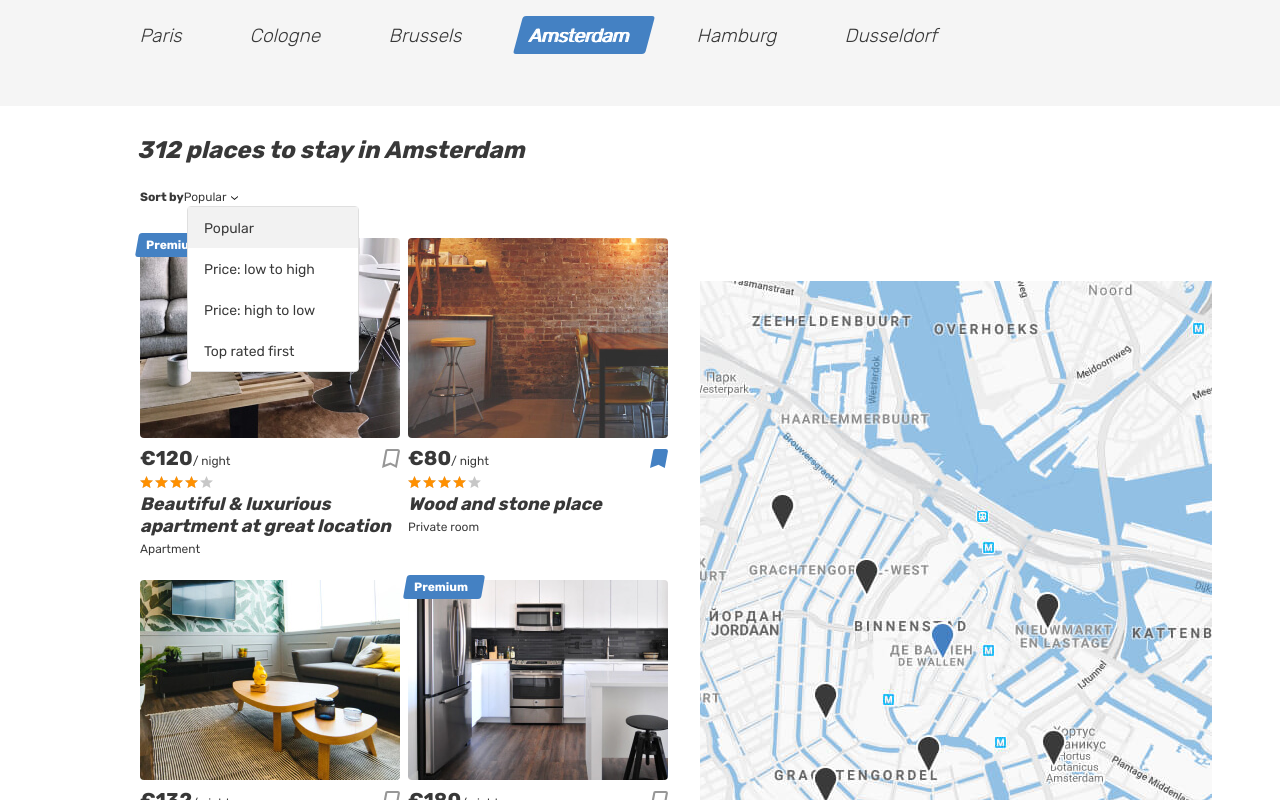
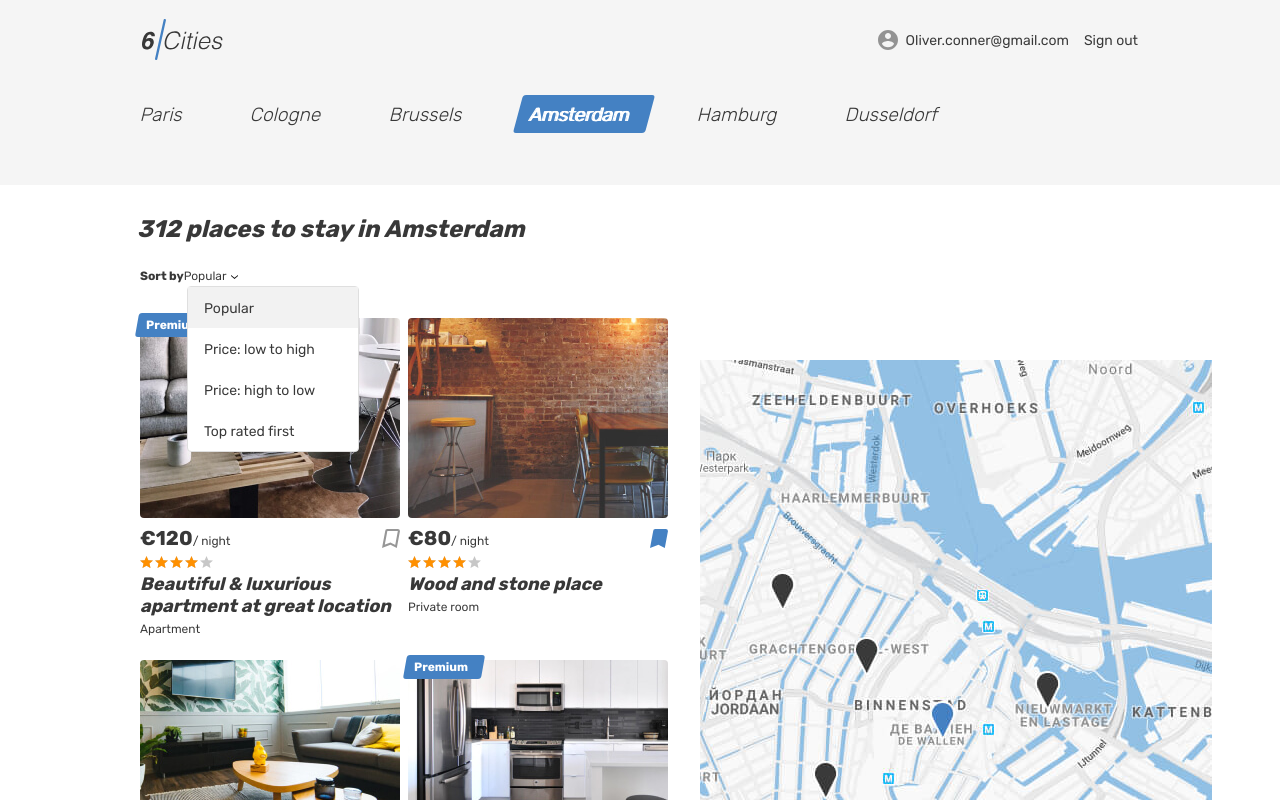
Before and after one commit to maksel94/1759901-six-cities-8, a React (Create React App) app in the folder project/: page / in a window 1280 px wide. Shown: the top 800 px of the page. Built offline with nearby package versions, Linux system fonts and the light colour scheme.

Commit message:
added header component

```diff
--- a/project/src/components/app/app.tsx
+++ b/project/src/components/app/app.tsx
@@ -1,7 +1,11 @@
+import Header from '../header/header';
 import Main from '../main/main';
 
 function App(): JSX.Element {
-  return <Main/>;
+  return <>
+  <Header isMainPage={true} isAuthorized={true}/>
+    <Main/>
+  </>;
 }
 
 export default App;
--- /dev/null
+++ b/project/src/components/header/header.tsx
@@ -0,0 +1,37 @@
+type HeaderProps = {isMainPage:boolean, isAuthorized: boolean}
+
+function Header({isMainPage, isAuthorized}: HeaderProps): JSX.Element {
+  const logoStyle = isMainPage ? 'header__logo-link--active' : '';
+  const href = !isMainPage ? 'main.html' : '#';
+  return <header className="header">
+    <div className="container">
+      <div className="header__wrapper">
+        <div className="header__left">
+          <a className={`header__logo-link ${logoStyle}`} href={href}>
+            <img className="header__logo" src="img/logo.svg" alt="6 cities logo" width="81" height="41" />
+          </a>
+        </div>
+        {isAuthorized &&
+        <nav className="header__nav">
+          <ul className="header__nav-list">
+            <li className="header__nav-item user">
+              <a className="header__nav-link header__nav-link--profile" href="#">
+                <div className="header__avatar-wrapper user__avatar-wrapper">
+                </div>
+                <span className="header__user-name user__name">Oliver.conner@gmail.com</span>
+              </a>
+            </li>
+            <li className="header__nav-item">
+              <a className="header__nav-link" href="#">
+                <span className="header__signout">Sign out</span>
+              </a>
+            </li>
+          </ul>
+        </nav>
+        }
+      </div>
+    </div>
+  </header>
+}
+
+export default Header;
```
